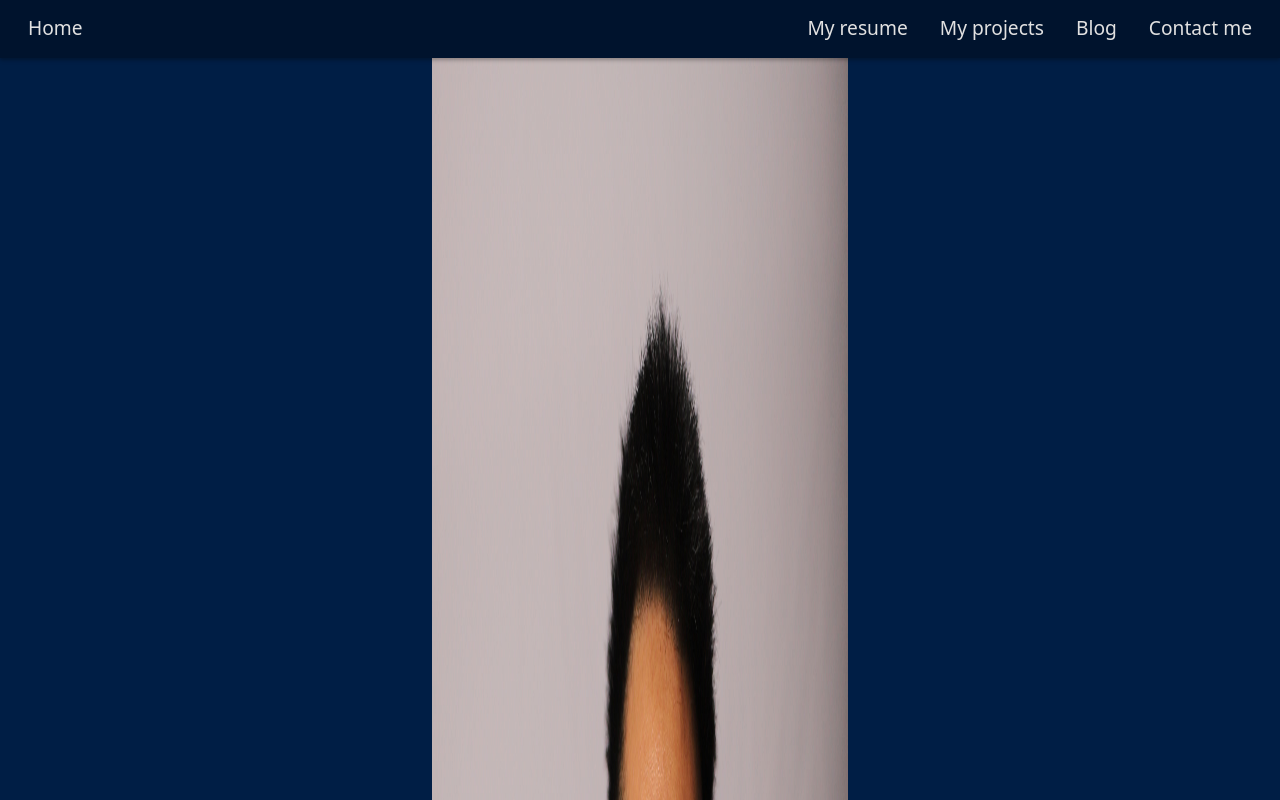
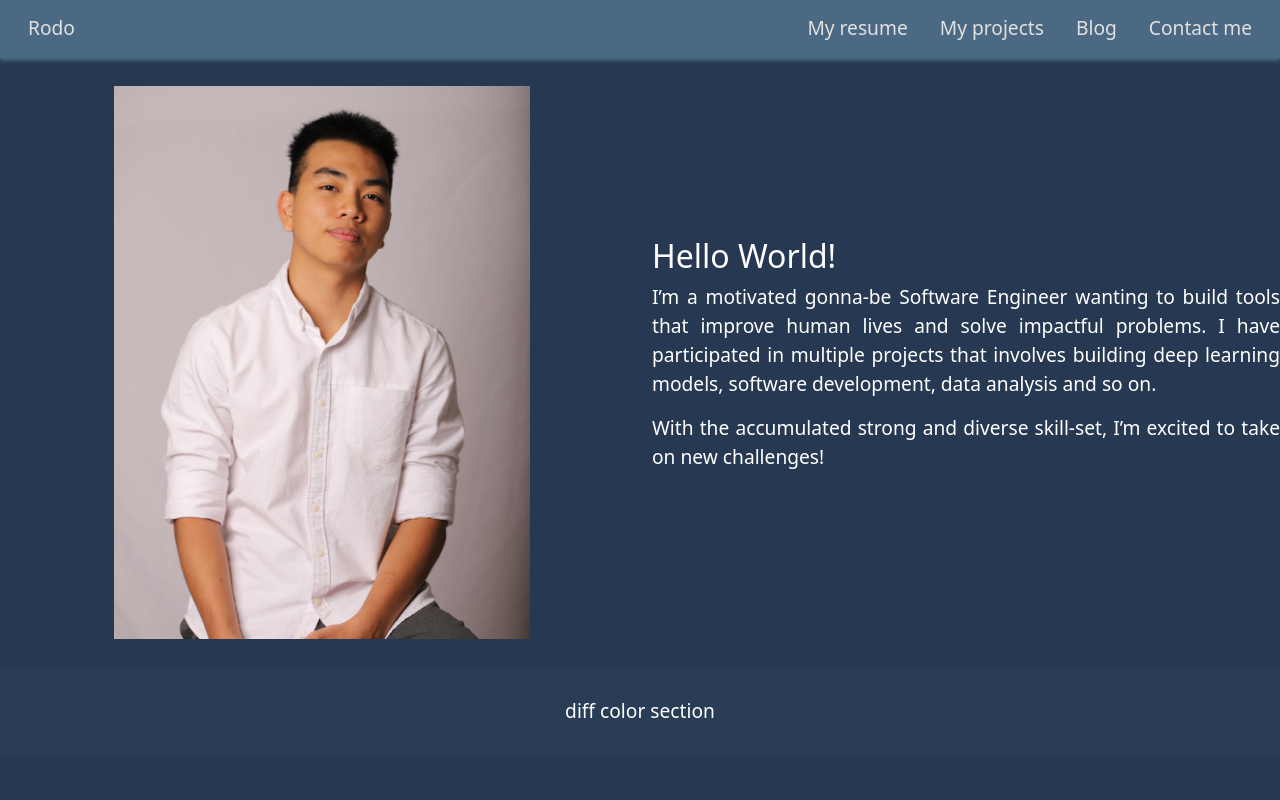
Before and after one commit to rodonguyen/my_website, a React (Create React App) app: page / in a window 1280 px wide. Shown: the top 800 px of the page. Built offline with nearby package versions, Linux system fonts and the light colour scheme.

Commit message:
Add content, Style section, colors

```diff
--- a/src/components/NavBar.js
+++ b/src/components/NavBar.js
@@ -8,7 +8,7 @@ const NavBar = () => (
     <Nav >
       <NavItem>
         <Link to="/" className="nav-item">
-          Home
+          Rodo
         </Link>
       </NavItem>
     </Nav>
--- a/src/pages/App.js
+++ b/src/pages/App.js
@@ -16,9 +16,9 @@ function App() {
   const AppConstantElements = (
     <div className="App">
       <NavBar />
-      <Container>
+      {/* <Container> */}
         <Outlet></Outlet>
-      </Container>
+      {/* </Container> */}
     </div>
   );
 
--- a/src/pages/Home.js
+++ b/src/pages/Home.js
@@ -3,14 +3,37 @@ import rodoImage from '../media/Rodo.jpg';
 const Home = () => {
   return (
     <div>
-      <img src={rodoImage} width="416" height="5530" alt="Rodo Picture" />
-      <p>
-        I’m a motivated gonna-be developer wanting to build tools that improve
-        human lives and solve impactful problems. I have participated in
-        multiple projects that involves building deep learning models, software
-        application, data analysis, teamwork and so on. With the accumulated
-        diverse skill-set, I’m excited to take on new challenges.
-      </p>
+      {/* content block 1: Quick Introduction */}
+
+      <section>
+        <div class="row">
+          <div class="column">
+            <img src={rodoImage} width="416" height="553" alt="Rodo Picture" />
+          </div>
+          <div class="column">
+            <div className='vertical-center'>
+            <p>
+              <h2>Hello World!</h2>
+              I’m a motivated gonna-be Software Engineer wanting to build tools that improve
+              human lives and solve impactful problems. I have participated in
+              multiple projects that involves building deep learning models, software
+              development, data analysis and so on.
+            </p>
+            <p>
+              With the accumulated strong and diverse skill-set, I’m excited to take on new challenges!
+            </p>
+            </div>
+          </div>
+        </div>
+      </section>
+
+      {/* content block 2: Projects */}
+      <div className='background-color-2'>
+        <section className='background-color-2'>
+            diff color section
+        </section>
+
+      </div>
     </div>
   );
 };
--- a/src/stylesheets/App.css
+++ b/src/stylesheets/App.css
@@ -1,7 +1,7 @@
 /* Main page and App */
 .App {
   text-align: center;
-  background-color: var(--dark-blue-2);
+  background-color: var(--dark-background);
   color: white;
   height: 100%;
   min-height: 100vh;
@@ -23,11 +23,11 @@ h1 {
 
 /* Nav */
 nav {
-  color: #111317;
   flex-wrap: nowrap;
   justify-content: flex-start;
   background-color: var(--black-blue);
-  box-shadow: 0 2px 4px 0 rgba(0,0,0,0.3);
+  box-shadow: 0 3px 3px 0 var(--black-blue-2);
+  z-index: 1; /* Overlay content / Make element lie above others */
 }
 
 .navbar {
@@ -60,7 +60,44 @@ a.nav-item:hover {
   font-size: var(--font-size-h2-slightly-larger);
 }
 
+/* Content elements */
+section {
+  padding: 1.5em 1rem;
+  position: relative;
+  display: flex;
+  flex-direction: column;
 
+  max-width: 1340px;
+  margin: 0 auto
+  /* display: flex; */
+  /* flex-wrap: inherit; */
+  /* align-items: center; */
+  /* justify-content: space-between; */
+}
+
+.row {
+  display: flex;
+}
+
+.column {
+  flex: 50%;
+}
+
+.vertical-center {
+  position: absolute;
+  top: 50%;
+  transform: translate(0, -50%);
+
+}
+
+p {
+  text-align: justify;
+  text-justify: inter-word;
+}
+
+div.background-color-2 {
+  background: var(--dark-background-2);
+}
 
 /*
 Global variables
@@ -74,9 +111,11 @@ Check out here: https://coolors.co/palette/e63946-f1faee-a8dadc-457b9d-1d3557
   --light-blue: #A8DADC;
   --pale-blue: #457B9D;
   --dark-blue-1: #1D3557;
-  --dark-blue-2: #001e45;
+  --dark-background: #273952;
+  --dark-background-2: #293d56;
   --dark: #191919;
-  --black-blue: #00132d;
+  --black-blue: #4C6983;
+  --black-blue-2: #46647b;
 
   --nav-item-padding: 0.4rem;
   --nav-item-padding-side: 1rem;
```
